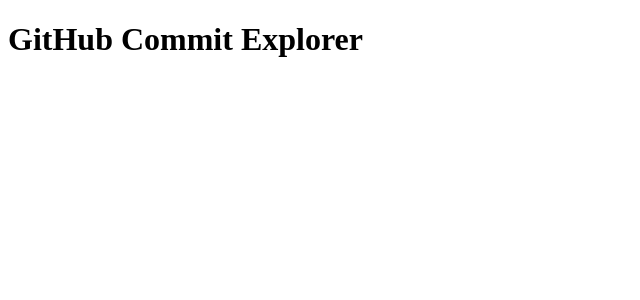
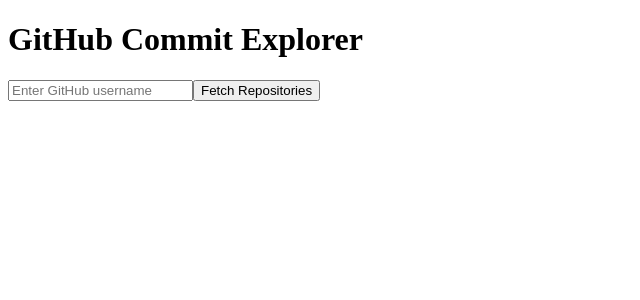
Before and after one commit to MarnitzDev/travel-it-global-test, a Vue app: page / in a window 1280 px wide. Shown: the top 300 px of the page, without its empty margins (0-640 px from the left). Built offline with nearby package versions, Linux system fonts and the light colour scheme; the HTML template or start-up script is replaced by a standard one.

Commit message:
feat: add router and env config for GitHub API, types init, github.ts store init

```diff
--- a/src/router/index.ts
+++ b/src/router/index.ts
@@ -1,5 +1,6 @@
 import { createRouter, createWebHistory } from 'vue-router'
 import HomeView from '../views/HomeView.vue';
+import RepoView from '../views/RepoView.vue';
 
 const router = createRouter({
   history: createWebHistory(import.meta.env.BASE_URL),
@@ -9,6 +10,11 @@
       name: 'home',
       component: HomeView,
     },
+    {
+      path: '/repos/:username',
+      name: 'repos',
+      component: RepoView,
+    },
   ],
 })
 
--- /dev/null
+++ b/src/stores/github.ts
@@ -0,0 +1,40 @@
+// src/stores/github.ts
+
+import { ref } from 'vue';
+import { defineStore } from 'pinia';
+import type { Repo } from '../types.ts';
+
+const GITHUB_API_BASE = import.meta.env.VITE_GITHUB_API_BASE || 'https://api.github.com';
+
+export const useGithubStore = defineStore('github', () => {
+  const repos = ref<Repo[]>([]);
+  const error = ref<string | null>(null);
+  const loading = ref(false);
+
+  // Action to fetch repositories
+  async function fetchRepos(username: string) {
+    loading.value = true;
+    error.value = null;
+    try {
+      const response = await fetch(`${GITHUB_API_BASE}/users/${username}/repos`);
+      if (!response.ok) {
+        if (response.status === 404) throw new Error('User not found');
+        if (response.status === 403) throw new Error('API rate limit exceeded');
+        throw new Error('Failed to fetch repositories');
+      }
+      repos.value = await response.json();
+    } catch (err) {
+      error.value = (err as Error).message;
+      repos.value = [];
+    } finally {
+      loading.value = false;
+    }
+  }
+
+  return {
+    repos,
+    error,
+    loading,
+    fetchRepos,
+  };
+});
--- /dev/null
+++ b/src/types.ts
@@ -0,0 +1,5 @@
+export interface Repo {
+  name: string;
+  description: string | null;
+  full_name: string;
+}
--- a/src/views/HomeView.vue
+++ b/src/views/HomeView.vue
@@ -1,9 +1,35 @@
 <script setup lang="ts">
+import { ref } from 'vue';
+import { useRouter } from 'vue-router';
+import { useGithubStore } from '../stores/github.ts';
 
+const router = useRouter();
+const store = useGithubStore();
+
+const username = ref<string>('');
+const validationError = ref<string | null>(null);
+
+async function fetchRepos() {
+  if (!username.value.trim()) {
+    validationError.value = 'Username is required';
+    return;
+  }
+  validationError.value = null;
+  await store.fetchRepos(username.value);
+  if (!store.error) {
+    router.push({ name: 'repos', params: { username: username.value } });
+  }
+}
 </script>
 
 <template>
     <div class="home">
     <h1>GitHub Commit Explorer</h1>
+    <form @submit.prevent="fetchRepos">
+      <input v-model="username" placeholder="Enter GitHub username" />
+      <button type="submit">Fetch Repositories</button>
+      <p v-if="validationError" class="error">{{ validationError }}</p>
+      <p v-if="store.error" class="error">{{ store.error }}</p>
+    </form>
   </div>
 </template>
--- /dev/null
+++ b/src/views/RepoView.vue
@@ -0,0 +1,19 @@
+<script setup lang="ts">
+import { computed } from 'vue';
+import { useRoute } from 'vue-router';
+
+const route = useRoute();
+
+const username = computed(() => route.params.username as string);
+
+</script>
+
+<template>
+    <div class="repo-view">
+        <h1>Repositories for {{ username }}</h1>
+
+        <section class="repos">
+            <h2>Repositories</h2>
+        </section>
+    </div>
+</template>
```
Also changed, not shown: src/stores/counter.ts (deleted, +0 -12 lines), 1 other file (tests, documents, lock files or other folders).
